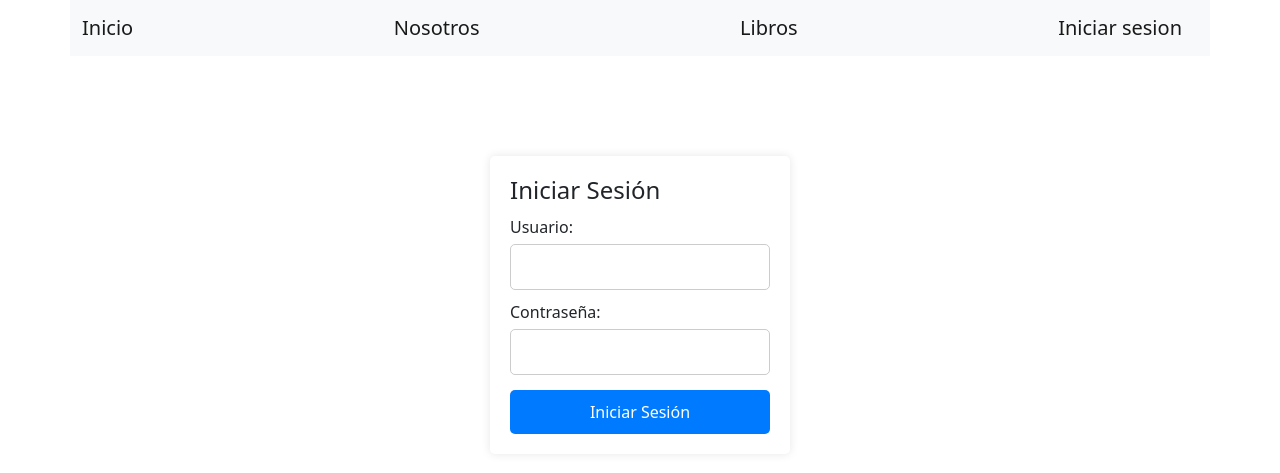
After one commit to FabrizioArnoletto/SitioWeb-Django, a Django app: page /libreria/signup/ in a window 1280 px wide. The commit adds this page. Shown: the top 473 px of the page. Run offline with Django 3.2, Linux system fonts and the light colour scheme.

Commit message:
´pagina inicio de sesion

```diff
--- a/sistema/libreria/templates/base.html
+++ b/sistema/libreria/templates/base.html
@@ -16,7 +16,7 @@
 
 <div class='container'>
     <div class='row'>
-        <div class='col-6'>
+
 
         <nav class="navbar navbar-expand-sm navbar-light bg-light">
             <div class="container">
@@ -34,8 +34,10 @@
             <button class="navbar-toggler d-lg-none" type="button" data-bs-toggle="collapse" data-bs-target="#collapsibleNavId" aria-controls="collapsibleNavId"
               aria-expanded="false" aria-label="Toggle navigation">
               <span class="navbar-toggler-icon"></span>
-            <a class="navbar-brand" href="{%url 'libros'%}">Iniciar sesion</a>
-            <button class="navbar-toggler d-lg-none" type="button" data-bs-toggle="collapse" data-bs-target="#collapsibleNavId" aria-controls="collapsibleNavId" aria-expanded="false" aria-label="Toggle navigation">
+            </button>
+            <a class="navbar-brand" href="{%url 'sesion'%}">Iniciar sesion</a>
+            <button class="navbar-toggler d-lg-none" type="button" data-bs-toggle="collapse" data-bs-target="#collapsibleNavId" aria-controls="collapsibleNavId"
+              aria-expanded="false" aria-label="Toggle navigation">
               <span class="navbar-toggler-icon"></span>
             </button>
             </div>
--- a/sistema/libreria/templates/libros/libros.html
+++ b/sistema/libreria/templates/libros/libros.html
@@ -3,7 +3,7 @@
 {%extends "base.html"%}
 {%block titulo%} Libros {%endblock%}
 {%block contenido%}
-<div class='col-6'>
+<div >
 <nav class="navbar navbar-expand-sm navbar-light bg-light">
 
                     <a class="nav-link dropdown-toggle" href="#" id="dropdownId" data-bs-toggle="dropdown" aria-haspopup="true" aria-expanded="false">Libros</a>
--- /dev/null
+++ b/sistema/libreria/templates/paginas/sesion.html
@@ -0,0 +1,66 @@
+
+{%extends "base.html"%}
+{%block titulo%} Iniciar Sesión {%endblock%}
+{%block contenido%}
+    <style>
+        .login-container {
+            background-color: #fff;
+            border-radius: 5px;
+            width: 300px;
+            margin: 100px auto;
+            padding: 20px;
+            box-shadow: 0 0 10px rgba(0, 0, 0, 0.1);
+        }
+
+        .login-container h2 {
+            font-size: 24px;
+        }
+
+        .login-container label {
+            display: block;
+            text-align: left;
+            margin-top: 10px;
+        }
+
+        .login-container input[type="text"],
+        .login-container input[type="password"] {
+            width: 100%;
+            padding: 10px;
+            margin-top: 5px;
+            border: 1px solid #ccc;
+            border-radius: 5px;
+        }
+
+        .login-container input[type="submit"] {
+            width: 100%;
+            background-color: #007BFF;
+            color: #fff;
+            border: none;
+            padding: 10px;
+            margin-top: 15px;
+            cursor: pointer;
+            border-radius: 5px;
+        }
+
+        .login-container input[type="submit"]:hover {
+            background-color: #0056b3;
+        }
+    </style>
+
+<body>
+    <div class="login-container">
+        <h2>Iniciar Sesión</h2>
+        <form action="#" method="post">
+            <label for="username">Usuario:</label>
+            <input type="text" id="username" name="username" required>
+
+            <label for="password">Contraseña:</label>
+            <input type="password" id="password" name="password" required>
+
+            <input type="submit" value="Iniciar Sesión">
+        </form>
+    </div>
+</body>
+</html>
+
+{%endblock%}
--- a/sistema/libreria/urls.py
+++ b/sistema/libreria/urls.py
@@ -10,4 +10,5 @@ urlpatterns = [
     path('form/', views.librosf, name='form'),
     path('editar/', views.librose, name='editar'),
     path('crear/', views.librosc, name='crear'),
+    path('signup/', views.sesion, name='sesion'),
 ]
--- a/sistema/libreria/views.py
+++ b/sistema/libreria/views.py
@@ -3,6 +3,9 @@ from django.http import HttpResponse
 
 def inicio(request):
     return render(request,'paginas/inicio.html')
+
+def sesion(request):
+    return render(request,'paginas/sesion.html')
 
 def nosotros(request):
     return render(request,'paginas/nosotros.html')
```
